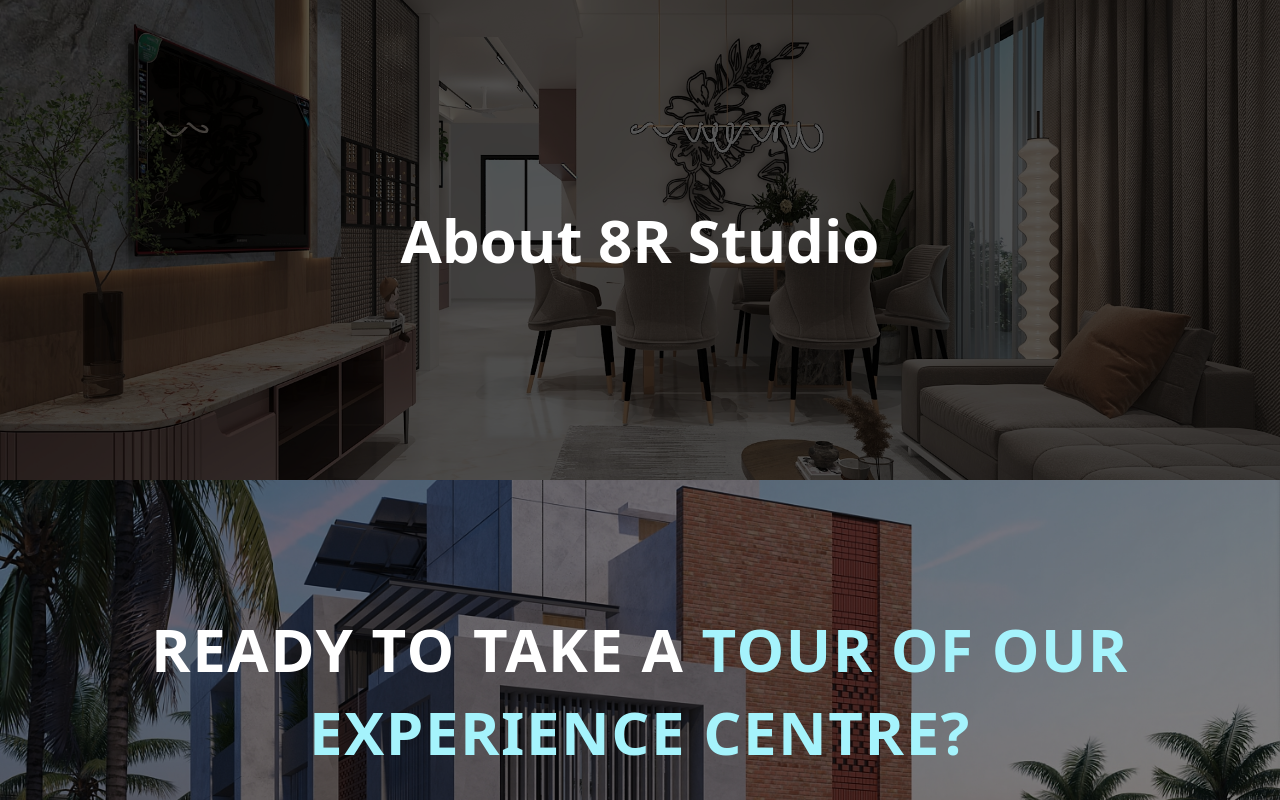
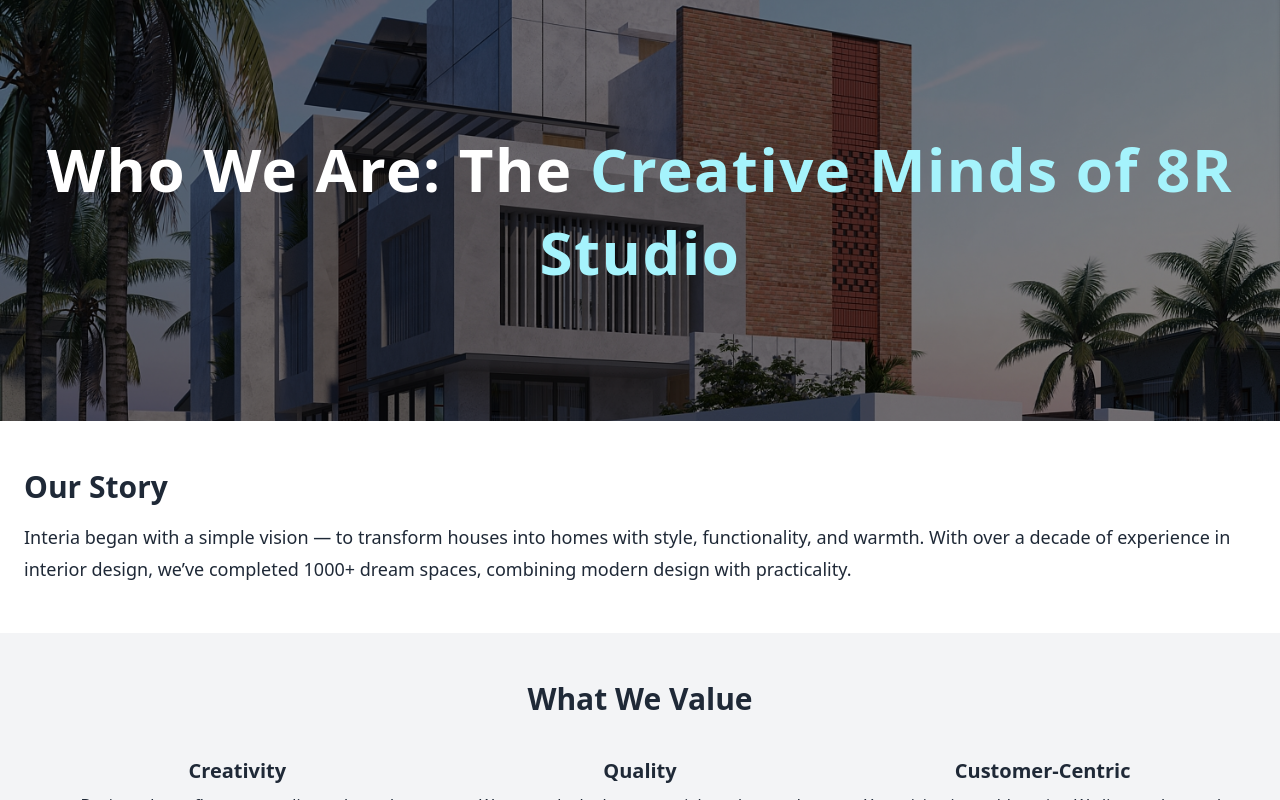
Before and after one commit to aayushi01514/my_interior, a Next.js app: page /about in a window 1280 px wide. Shown: the top 800 px of the page. Built offline with nearby package versions, Linux system fonts and the light colour scheme.

Commit message:
fix: Remove unused sections and update header title in About Us page

```diff
--- a/app/(frontend)/about/page.tsx
+++ b/app/(frontend)/about/page.tsx
@@ -7,24 +7,10 @@
   return (
     <div className="min-h-screen bg-white text-gray-800">
       {/* Hero Section */}
-      <div className="relative h-[60vh] w-full">
-        <Image
-          src="/02.jpg"
-          alt="About 8R Studio"
-          layout="fill"
-          objectFit="cover"
-          className="brightness-75"
-        />
-        <div className="absolute inset-0 bg-black bg-opacity-50 flex items-center justify-center">
-          <h1 className="text-white text-4xl md:text-6xl font-bold">About 8R Studio</h1>
-        </div>
-      </div>
        <CommonHeader
-        title="READY TO TAKE A TOUR OF OUR EXPERIENCE CENTRE?"
+        title="Who We Are: The Creative Minds of 8R Studio"
         imgsrc="01.jpg"
       />
-
-
       {/* Story Section */}
       <section className="container mx-auto px-6 py-12 text-center md:text-left">
         <h2 className="text-3xl font-bold mb-4">Our Story</h2>
@@ -94,15 +80,6 @@
           </div>
         </div>
       </section>
-
-      {/* Call To Action */}
-      {/* <section className="bg-black text-white text-center py-16 px-6">
-        <h2 className="text-3xl font-bold mb-4">Ready to Design Your Dream Home?</h2>
-        <p className="mb-6 text-lg">Let Interia bring your vision to life with beautiful and functional interiors.</p>
-        <a href="/contact" className="inline-block bg-white text-black px-6 py-3 rounded-full hover:bg-gray-200 transition">
-          Contact Us
-        </a>
-      </section> */}
     </div>
   );
 };
```
